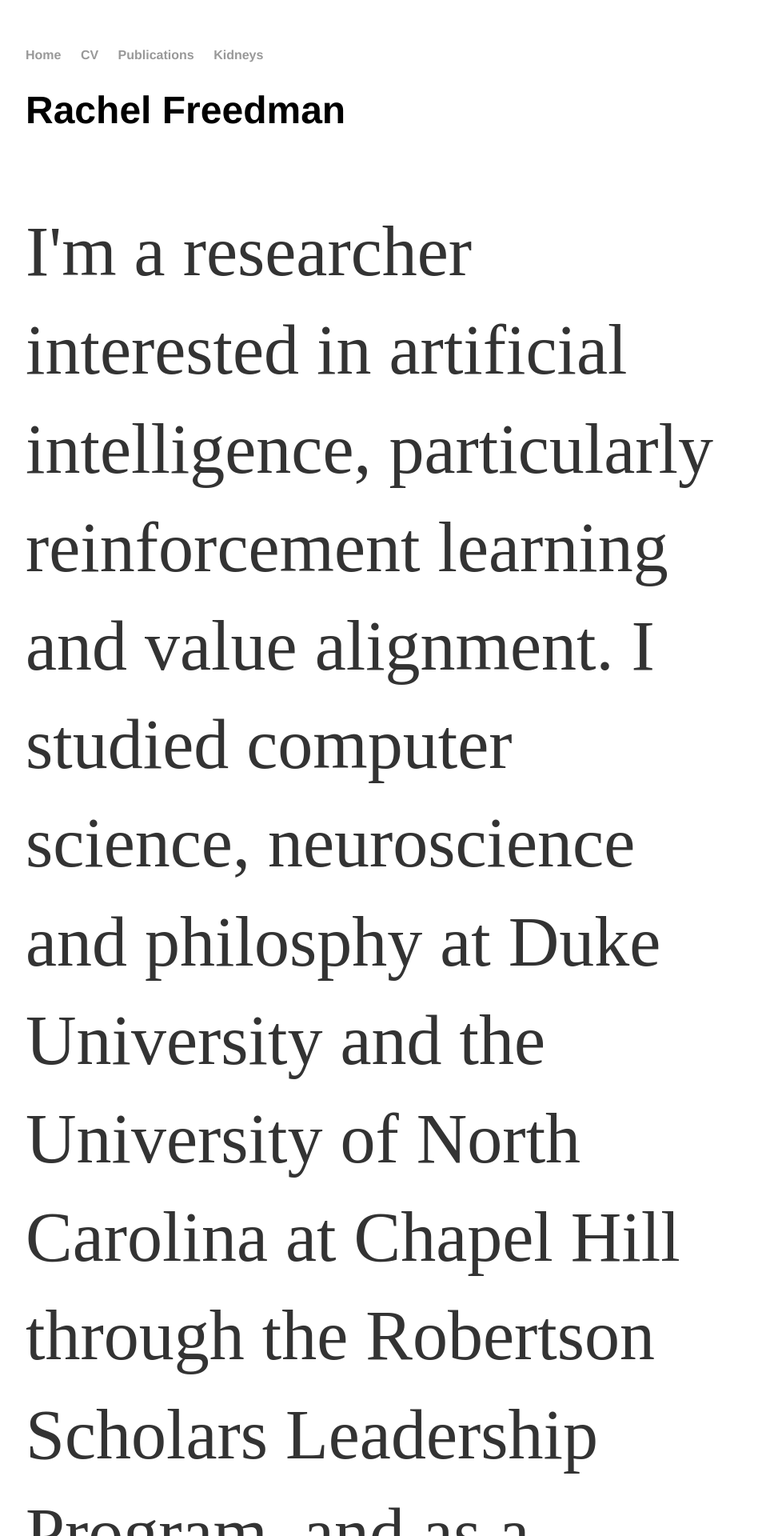
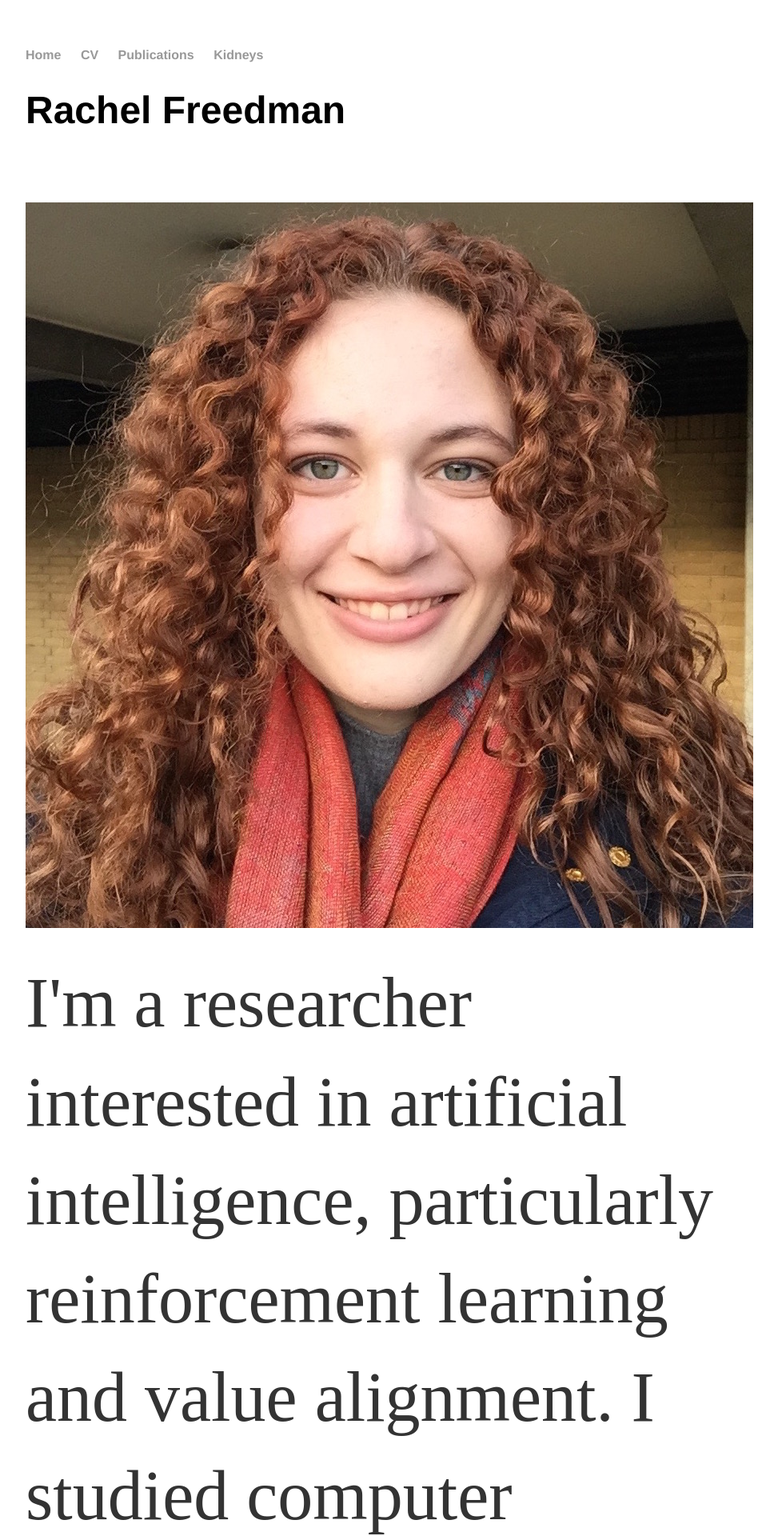
Before and after one commit to RachelFreedman/rachelfreedman.github.io, a Jekyll site: the page built from index.html, in a window 1280 px wide. Shown: the top 1920 px of the page at 80% size, without its empty margins (160-1133 px from the left). Built offline with Jekyll 4.4.1, drawn with Linux system fonts in a browser that asks for light colours.

Commit message:
Added image tag and  appended an image source

```diff
--- a/index.html
+++ b/index.html
@@ -4,5 +4,6 @@
 ---
 <div class="blurb">
 	<h1>Rachel Freedman</h1>
-	<p>I'm a researcher interested in artificial intelligence, particularly reinforcement learning and value alignment. I studied computer science, neuroscience and philosphy at Duke University and the University of North Carolina at Chapel Hill through the Robertson Scholars Leadership Program, and as a Registered Visting Student at Oxford University. I graduated from Duke University in 2017 with BA in "Artificial Intelligence Systems".</a></p>
+
+	<p><img class="profile-pic" src="/assets/images/recent_headshot.jpg" alt="image of Rachel Freedman">I'm a researcher interested in artificial intelligence, particularly reinforcement learning and value alignment. I studied computer science, neuroscience and philosphy at Duke University and the University of North Carolina at Chapel Hill through the Robertson Scholars Leadership Program, and as a Registered Visting Student at Oxford University. I graduated from Duke University in 2017 with BA in "Artificial Intelligence Systems".</a></p>
 </div><!-- /.blurb -->
```
